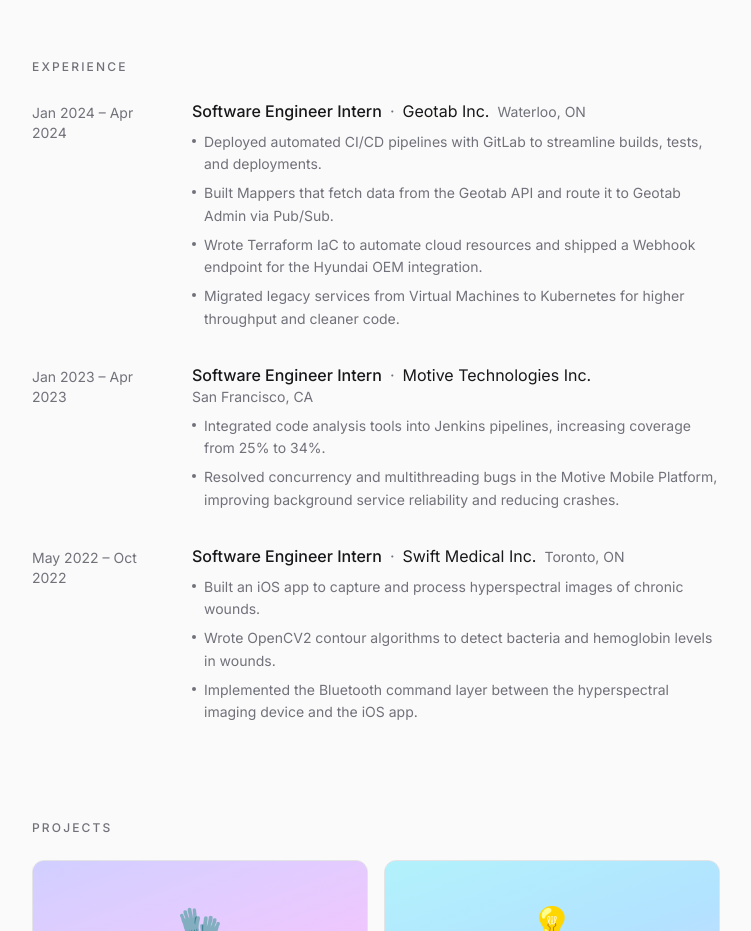
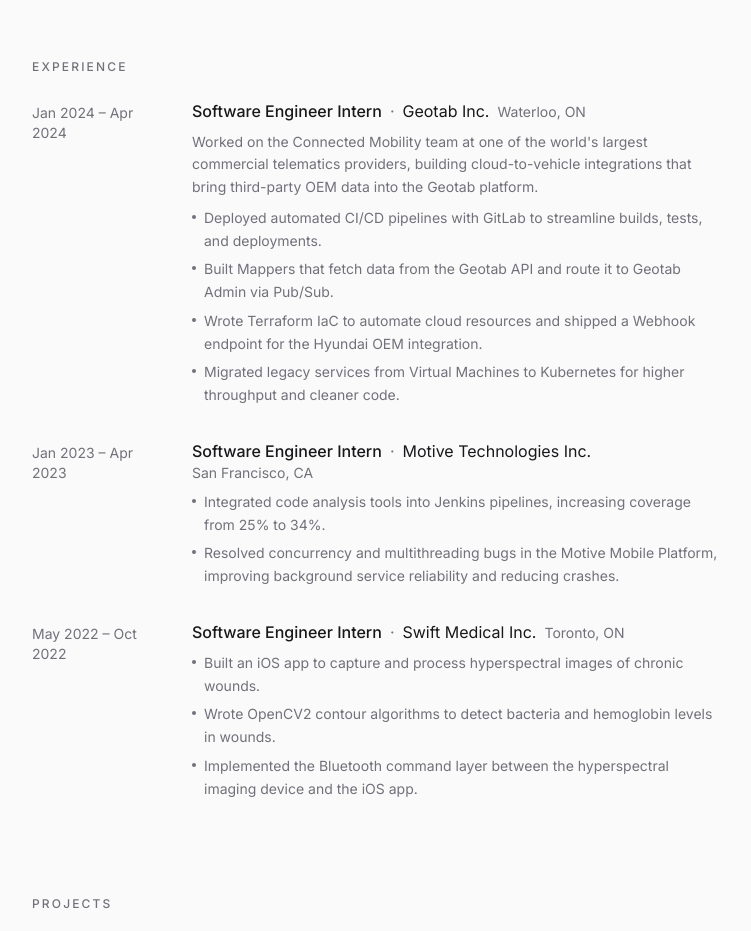
Before and after one commit to sherwinchiu/sherwin-website, an Astro site: page / in a window 1280 px wide. Shown: the part 780-1711 px from the top of the page, without its empty margins (264-1015 px from the left). Built offline with nearby package versions, Linux system fonts and the light colour scheme; Astro itself is replaced by a stand-in of ours.

Commit message:
Add description blurb to Geotab experience entry

```diff
--- a/src/data/portfolio.ts
+++ b/src/data/portfolio.ts
@@ -4,6 +4,8 @@ export const experience = [
     role: "Software Engineer Intern",
     period: "Jan 2024 – Apr 2024",
     location: "Waterloo, ON",
+    description:
+      "Worked on the Connected Mobility team at one of the world's largest commercial telematics providers, building cloud-to-vehicle integrations that bring third-party OEM data into the Geotab platform.",
     bullets: [
       "Deployed automated CI/CD pipelines with GitLab to streamline builds, tests, and deployments.",
       "Built Mappers that fetch data from the Geotab API and route it to Geotab Admin via Pub/Sub.",
--- a/src/pages/index.astro
+++ b/src/pages/index.astro
@@ -119,6 +119,11 @@ const resumeHref = `${base}/Sherwin_Chiu_Resume.pdf`;
                       {job.location}
                     </span>
                   </div>
+                  {job.description && (
+                    <p class="mt-2 text-sm text-[var(--muted)] leading-relaxed">
+                      {job.description}
+                    </p>
+                  )}
                   <ul class="mt-2 flex flex-col gap-1.5 text-sm text-[var(--muted)] leading-relaxed">
                     {job.bullets.map((b) => (
                       <li class="flex gap-2">
```
